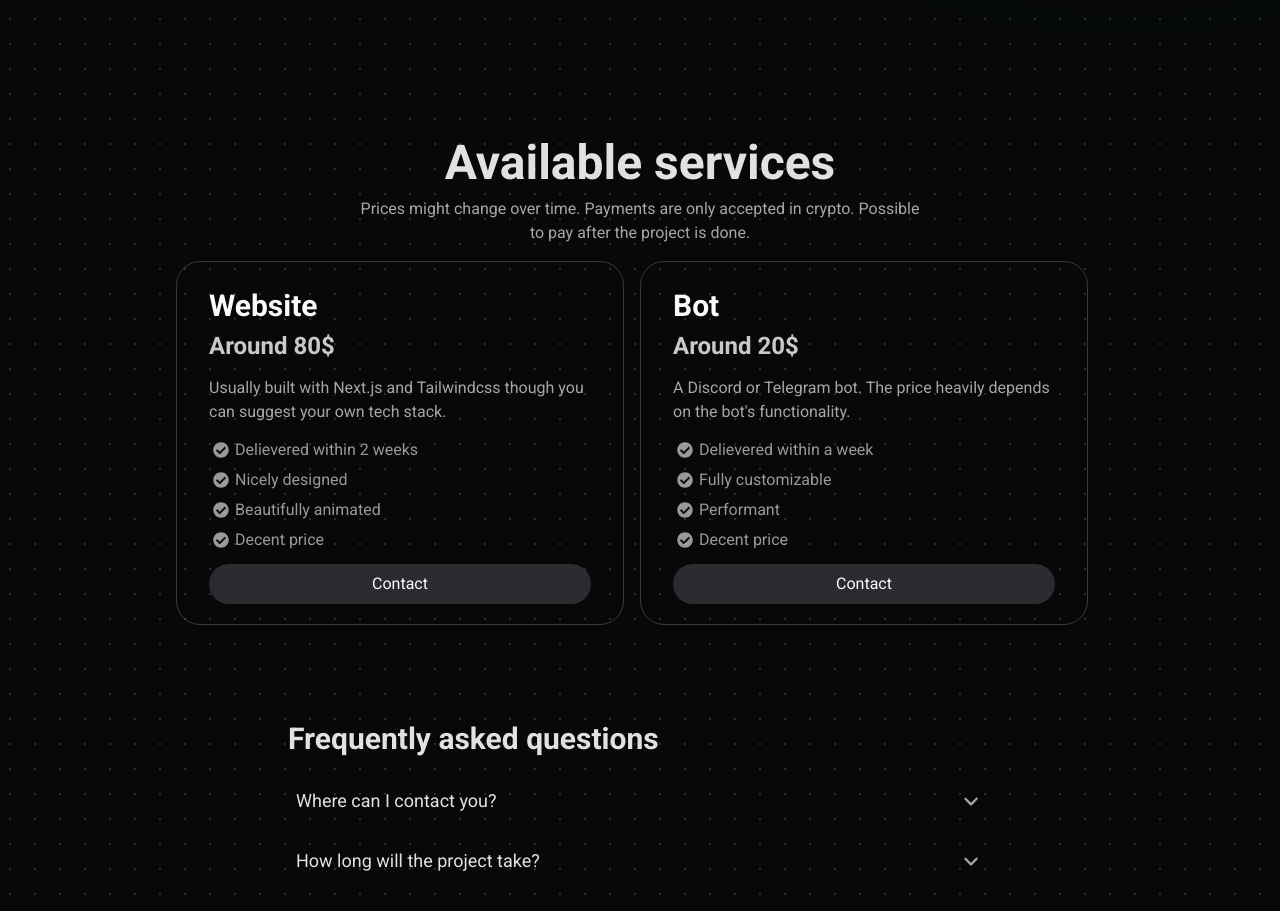
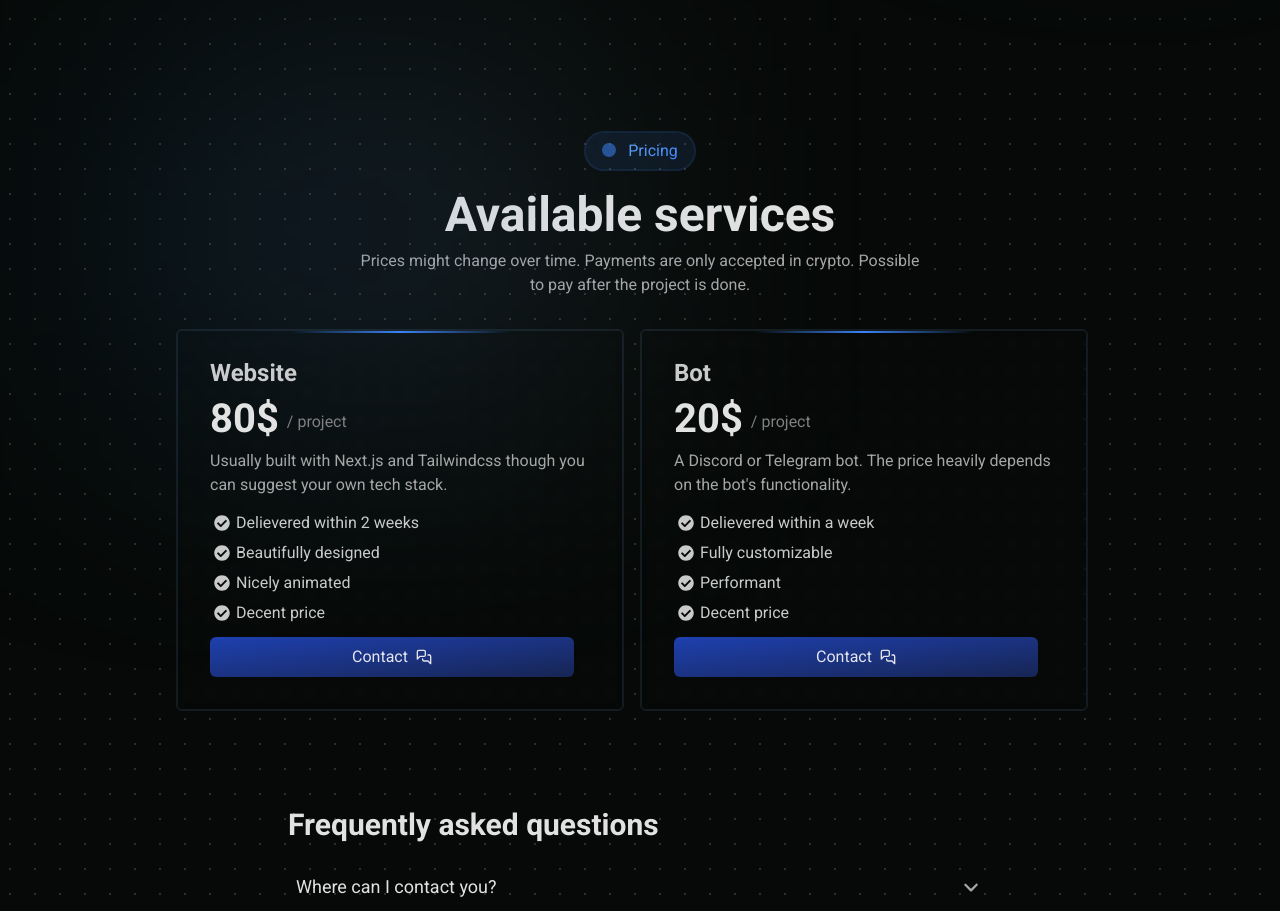
Before and after one commit to Humboorgir/portfolio-v3, a Next.js app: page / in a window 1280 px wide. Shown: the part 3940-4851 px from the top of the page. Built offline with nearby package versions, Linux system fonts and the light colour scheme.

Commit message:
feat: rework pricing section (kinda)

```diff
--- a/src/components/home/experience-section/experience-section.tsx
+++ b/src/components/home/experience-section/experience-section.tsx
@@ -74,7 +74,6 @@ const ExperienceSection = () => {
                 <Text variant="lead" className="text-[15px] pb-5">
                   {description}
                 </Text>
-                {/* bg-transparent is used to hide the default bg here, so that the bg-gradient will be displayed properly  */}
                 {/* TODO: implement this thing's functionality once project section's done */}
                 <Button className="mt-auto w-[calc(100%-16px)] text-foreground/80 bg-transparent bg-gradient-to-br from-blue-800 to-blue-950">
                   See work samples
--- a/src/components/home/pricing-section/pricing-card.tsx
+++ b/src/components/home/pricing-section/pricing-card.tsx
@@ -1,8 +1,10 @@
 import Button from "@/components/ui/button";
 import Column from "@/components/ui/column";
+import Row from "@/components/ui/row";
 import Text from "@/components/ui/text";
 
-import { FaCheckCircle as Check } from "react-icons/fa";
+import { LuMessagesSquare as MessageIcon } from "react-icons/lu";
+import { FaCheckCircle as CheckIcon } from "react-icons/fa";
 
 type Props = {
   plan: {
@@ -11,34 +13,40 @@ type Props = {
     description: string;
     perks: string[];
   };
-  onMouseEnter: React.MouseEventHandler;
 };
 
-const PricingCard = ({ plan, onMouseEnter }: Props) => {
+const PricingCard = ({ plan }: Props) => {
   return (
     <Column
-      onMouseEnter={onMouseEnter}
       items="start"
-      className="border border-ring py-5 px-8 rounded-3xl max-w-md text-left mb-4 md:mb-0 md:mr-4">
-      <Text className="mb-0" variant="h3">
+      className="relative border-2 border-blue-300/10 backdrop-blur-sm pt-5 pb-8 px-8 rounded-md max-w-md text-left mb-4 md:mb-0 md:mr-4">
+      <div
+        className="absolute top-0 left-[50%] translate-x-[-50%] w-[50%] h-[2px] bg-gradient-to-r
+            from-transparent via-blue-500 to-transparent"
+        aria-hidden="true"
+      />
+      <Text className="mb-2 md:text-2xl text-foreground/80" variant="h3">
         {plan.name}
       </Text>
-      <Text className="mb-3 text-xl md:text-2xl text-foreground/80" variant="h3">
-        {plan.price}$
-      </Text>
+      <Row>
+        <Text className="mb-3 mr-2 text-2xl md:text-[40px] text-foreground/90" variant="h3">
+          {plan.price}$
+        </Text>
+        <Text variant="lead"> / project </Text>
+      </Row>
       <Text className="mb-3" variant="p">
         {plan.description}
       </Text>
       {plan.perks.map((perk, i) => {
         return (
-          <Text className="flex items-center text-foreground/60 mb-1 ml-1" variant="lead">
-            <Check className="mr-1.5" />
+          <Text className="flex items-center text-foreground/80 mb-1 ml-1" variant="p">
+            <CheckIcon className="mr-1.5" />
             {perk}
           </Text>
         );
       })}
-      <Button className="mt-2 w-full rounded-[20px]" variant="secondary">
-        Contact
+      <Button className="mt-2 w-[calc(100%-16px)] text-foreground/90 bg-transparent bg-gradient-to-br from-blue-800 to-blue-950">
+        Contact <MessageIcon className="w-4.5 h-4.5 ml-2" />
       </Button>
     </Column>
   );
--- a/src/components/home/pricing-section/pricing-cards.tsx
+++ b/src/components/home/pricing-section/pricing-cards.tsx
@@ -2,75 +2,27 @@ import PricingCard from "./pricing-card";
 
 import Row from "@/components/ui/row";
 
-import { AnimatePresence, cubicBezier, m } from "framer-motion";
-import { useState, useRef } from "react";
-
 const PricingCards = () => {
-  const [cardRect, setCardRect] = useState<null | DOMRect>(null);
-
-  const containerRef = useRef<HTMLDivElement>(null);
-  const containerRect = containerRef.current?.getBoundingClientRect();
-
-  const handleCardHover = (e: any) => {
-    setCardRect(e.target?.getBoundingClientRect());
-  };
-
-  const handleMouseLeave = (e: any) => {
-    setCardRect(null);
-  };
-
   const plans = [
     {
       name: "Website",
       description:
         "Usually built with Next.js and Tailwindcss though you can suggest your own tech stack.",
-      perks: ["Delievered within 2 weeks", "Nicely designed", "Beautifully animated", "Decent price"],
-      price: "Around 80",
+      perks: ["Delievered within 2 weeks", "Beautifully designed", "Nicely animated", "Decent price"],
+      price: "80",
     },
     {
       name: "Bot",
       description: "A Discord or Telegram bot. The price heavily depends on the bot's functionality.",
       perks: ["Delievered within a week", "Fully customizable", "Performant", "Decent price"],
-      price: "Around 20",
+      price: "20",
     },
   ];
 
   return (
-    <Row
-      onMouseLeave={handleMouseLeave}
-      ref={containerRef}
-      justify="center"
-      className="flex-wrap relative">
-      <AnimatePresence>
-        {cardRect && containerRect && (
-          <m.div
-            key="highlightHoverPricing"
-            initial={{
-              x: cardRect?.left - containerRect?.left,
-              y: cardRect?.top - containerRect?.top + 15,
-              width: cardRect?.width,
-              height: cardRect?.height,
-              opacity: 0,
-            }}
-            animate={{
-              x: cardRect?.left - containerRect?.left,
-              y: cardRect?.top - containerRect?.top,
-              width: cardRect?.width,
-              height: cardRect?.height,
-              opacity: 1,
-            }}
-            exit={{
-              y: cardRect?.top - containerRect?.top - 15,
-              opacity: 0,
-            }}
-            transition={{ duration: 0.35, ease: cubicBezier(0.22, 1, 0.36, 1) }}
-            className="absolute left-0 top-0 w-[440px] h-[360px] rounded-3xl
-            bg-gradient-to-br from-blue-400/20 to-blue-400/10"
-          />
-        )}
-      </AnimatePresence>
+    <Row justify="center" className="flex-wrap relative">
       {plans.map((plan, i) => {
-        return <PricingCard onMouseEnter={handleCardHover} plan={plan} key={i} />;
+        return <PricingCard plan={plan} key={i} />;
       })}
     </Row>
   );
--- a/src/components/home/pricing-section/pricing-section.tsx
+++ b/src/components/home/pricing-section/pricing-section.tsx
@@ -5,11 +5,23 @@ import Text from "@/components/ui/text";
 
 const PricingSection = () => {
   return (
-    <Container className="flex flex-col items-center mb-24">
+    <Container className="relative flex flex-col items-center mb-24">
+      <div
+        className="absolute top-0 left-0 h-[200px] w-[400px]
+   bg-gradient-to-r from-primary/40 to-blue-200/30 blur-[140px]"
+      />
+      <span
+        className="mb-3 flex items-center justify-between border-2 border-blue-500/10 px-4 py-1.5 rounded-full
+        bg-blue-500/10 w-fit">
+        <div className="h-3.5 w-3.5 mb-0.5 rounded-full bg-blue-500 animate-pulse mr-3" />
+        <span className="bg-clip-text text-transparent bg-gradient-to-br from-blue-400 to-blue-500">
+          Pricing
+        </span>
+      </span>
       <Text className="text-foreground/90" variant="h2">
         Available services
       </Text>
-      <Text className="max-w-xl text-center mb-4" variant="p">
+      <Text className="max-w-xl text-center mb-8" variant="p">
         Prices might change over time. Payments are only accepted in crypto. Possible to pay after the
         project is done.
       </Text>
```
